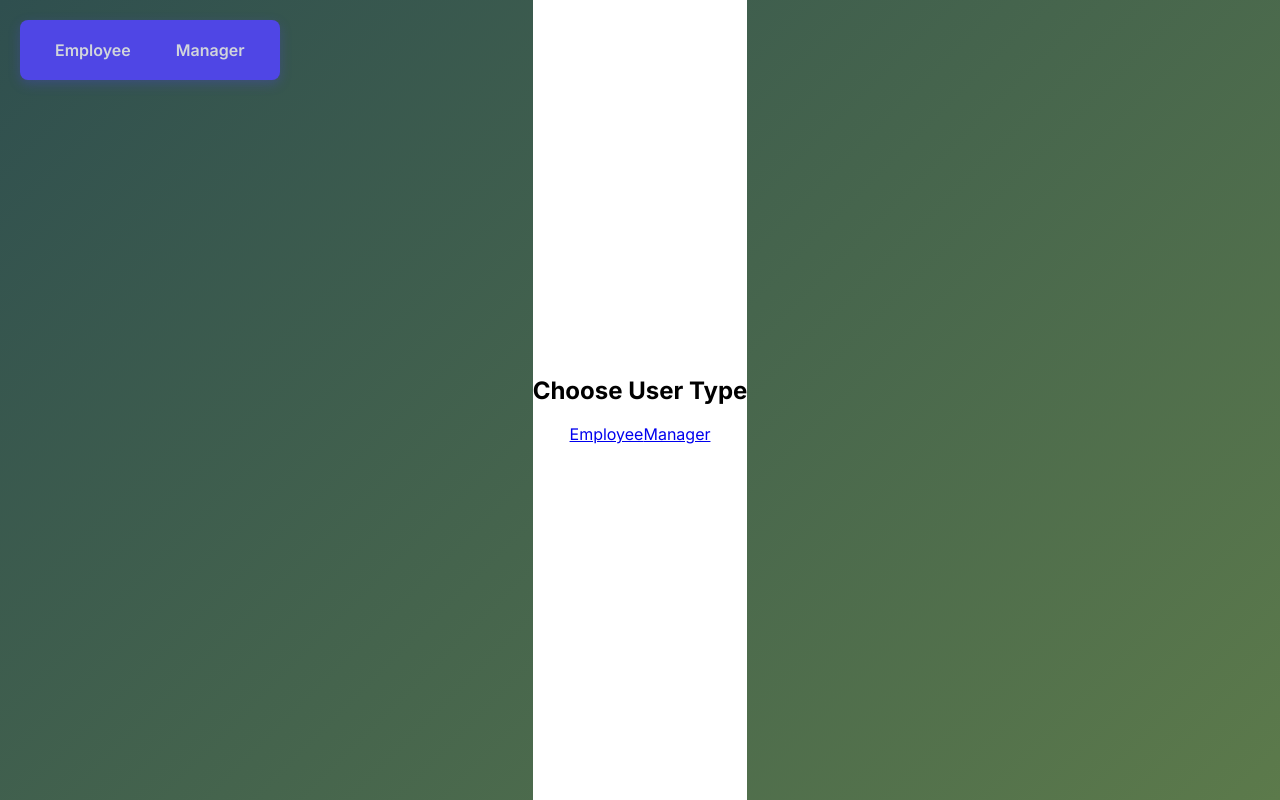
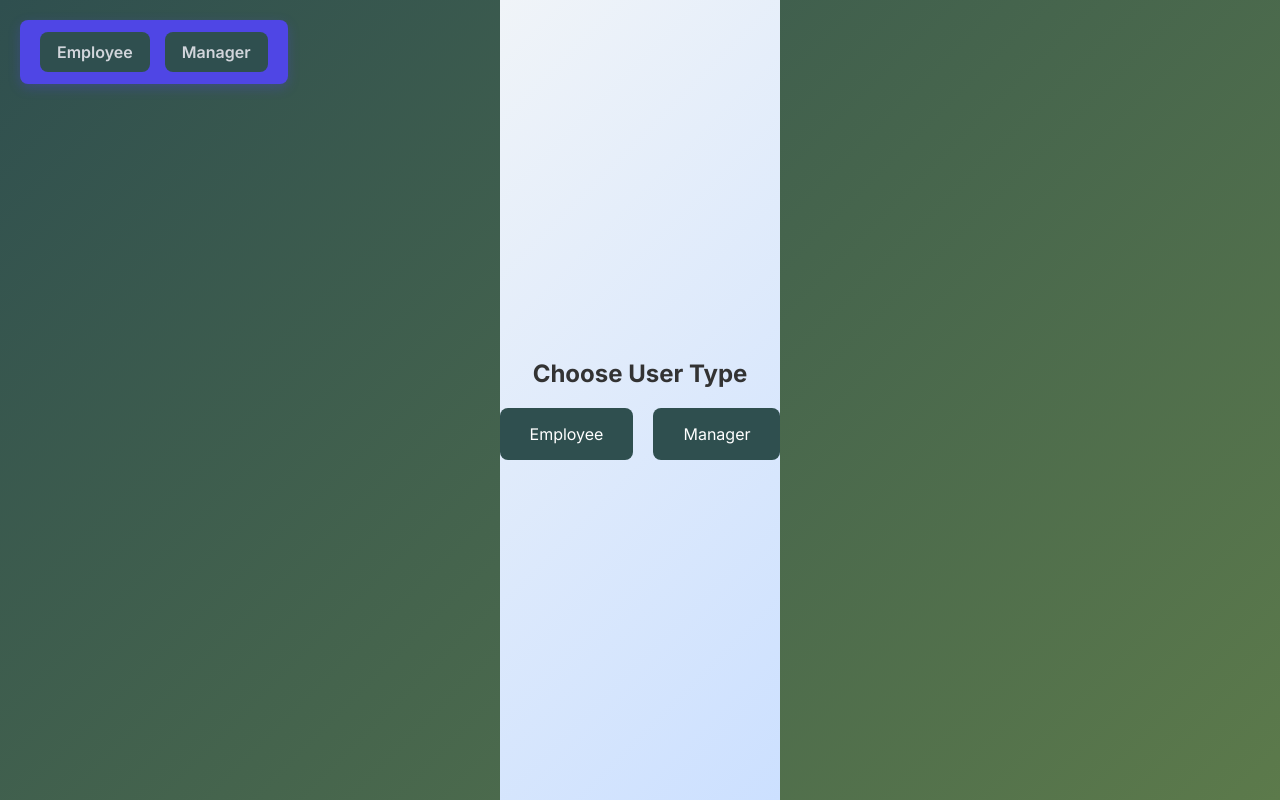
Before and after one commit to Pragalya03/my-reimbursement-portal, a React (Create React App) app in the folder reactapp/: page / in a window 1280 px wide. Built offline with nearby package versions, Linux system fonts and the light colour scheme.

Commit message:
Update App.css

```diff
--- a/reactapp/src/App.css
+++ b/reactapp/src/App.css
@@ -5,14 +5,51 @@
   min-height: 100vh;
 }
 
-.user-type-selection{
+.user-type-selection {
   display: flex;
   flex-direction: column;
   align-items: center;
   justify-content: center;
   height: 100vh;
-  background: white;
+  background: linear-gradient(135deg, #f0f4f8, #cce0ff);
 }
+
+.user-type-selection h2 {
+  font-size: 24px;
+  margin-bottom: 20px;
+  color: #333;
+}
+
+.user-type-buttons {
+  display: flex;
+  gap: 20px;
+}
+
+.user-type-btn {
+  padding: 14px 28px;
+  border-radius: 8px;
+  background-color: #2F4F4F; /* Deep Teal */
+  color: #fff;
+  font-size: 16px;
+  text-decoration: none;
+  font-weight: 500;
+  border: 2px solid transparent;
+  transition: all 0.3s ease;
+}
+
+/* Hover effect */
+.user-type-btn:hover {
+  background-color: #4F7777; /* Softer teal */
+  transform: scale(1.05);
+}
+
+/* Active link */
+.user-type-btn.active {
+  background-color: #1E3D3D; /* Darker teal */
+  border-color: #133030;
+  font-weight: 600;
+}
+
 
 nav.top-right-nav {
   position: fixed;
```
